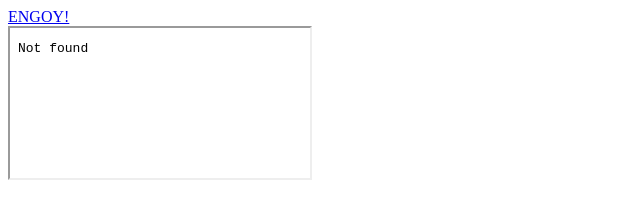
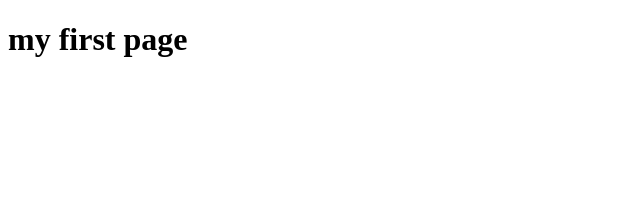
Before and after one commit to OMARSIAM/myfirst, a plain HTML site: page index.html in a window 1280 px wide. Shown: the whole page, without its empty margins (0-640 px from the left). Drawn offline with Linux system fonts and the light colour scheme.

Commit message:
Update index.html

```diff
--- a/index.html
+++ b/index.html
@@ -4,8 +4,6 @@
     <title>Omar first published !</title>
 </head>
 <body>
-    <a href="https://https://www.facebook.com/" target="inlineFrame">ENGOY!</a>
-    <br />
-    <iframe src="fileName.html" name="inlineFrame" />
+    <h1> my first page </h1>
 </body>
 </html>
```
